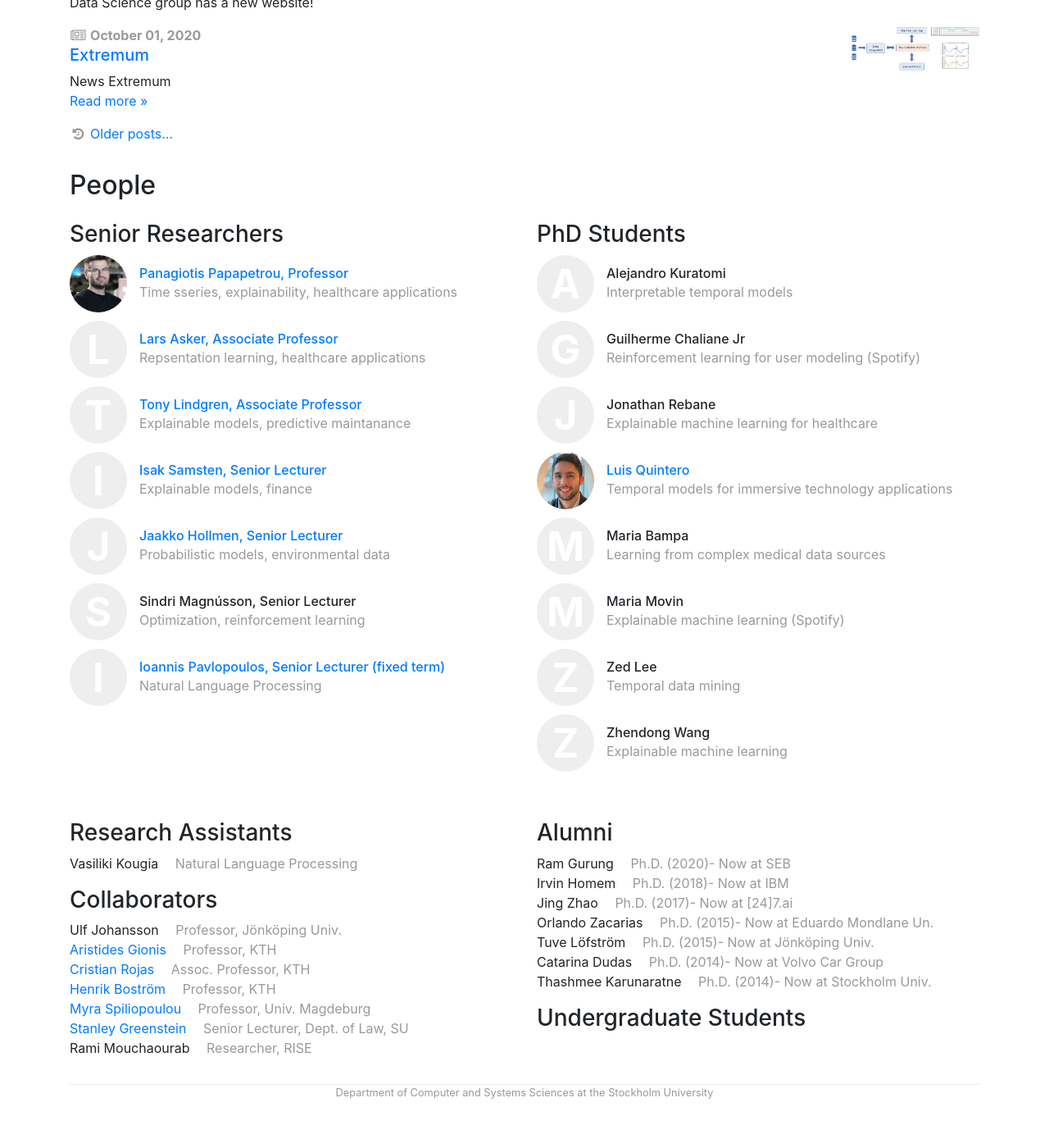
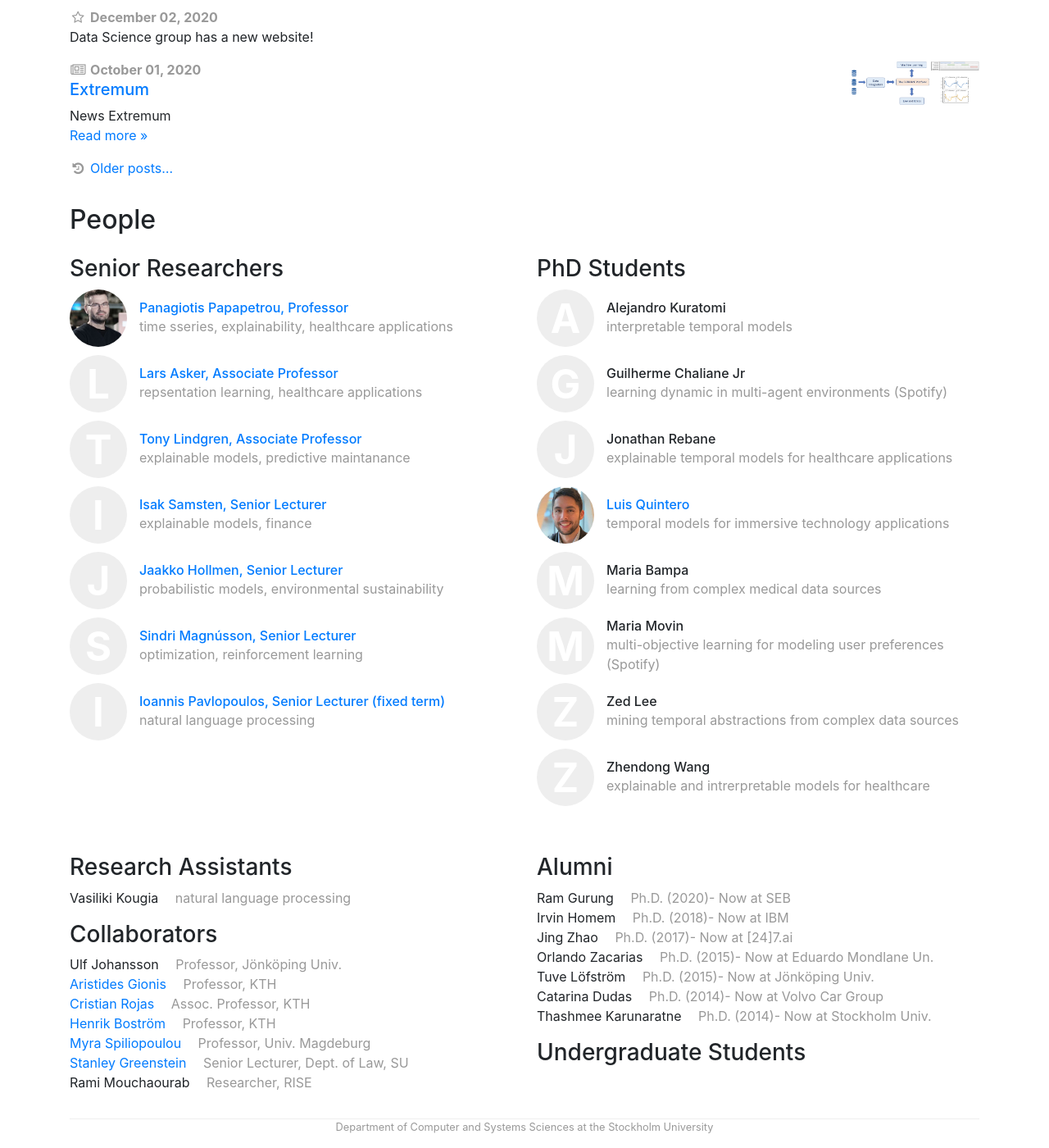
Before and after one commit to dsv-data-science/dsv-data-science.github.io, a Jekyll site: the page built from index.md, in a window 1280 px wide and 1400 px high, scrolled down 1572 px. Shown: the whole window at 82% size. Built offline with Jekyll 4.4.1, drawn with Linux system fonts in a browser that asks for light colours; before the commit the page ends 2930 px from its top, so only the background shows below that; some of the changed text lies outside the part shown.

Commit message:
panos changes more

```diff
--- a/_data/people.yml
+++ b/_data/people.yml
@@ -5,101 +5,96 @@ Papapetrou:
     webpage: "http://people.dsv.su.se/~panagiotis/"
     role: faculty
     image: /img/people/panagiotis_papapetrou-266x300.jpg
-    bio: Time sseries, explainability, healthcare applications
+    bio: time sseries, explainability, healthcare applications
 
 Asker:
     display_name: "Lars Asker, Associate Professor"
     webpage: "http://people.dsv.su.se/~asker/"
     role: faculty
-    bio: Repsentation learning, healthcare applications
+    bio: repsentation learning, healthcare applications
 
 Lindgren:
     display_name: "Tony Lindgren, Associate Professor"
     webpage: "https://people.dsv.su.se/~tony/"
     role: faculty
-    bio: Explainable models, predictive maintanance
+    bio: explainable models, predictive maintanance
 
 Samsten:
     display_name: "Isak Samsten, Senior Lecturer"
     webpage: "https://people.dsv.su.se/~isak-kar/"
     github: isaksamsten
     role: faculty
-    bio: Explainable models, finance
+    bio: explainable models, finance
 
 Hollmen:
     display_name: "Jaakko Hollmen, Senior Lecturer"
     webpage: "https://users.ics.aalto.fi/jhollmen/"
     role: faculty
-    bio: Probabilistic models, environmental data
+    bio: probabilistic models, environmental sustainability
 
 Magnusson:
     display_name: "Sindri Magnússon, Senior Lecturer"
+    webpage: "https://www.kth.se/profile/sindrim?l=en"
     role: faculty
-    bio: Optimization, reinforcement learning
+    bio: optimization, reinforcement learning
 
 Pavlopoulos:
     display_name: "Ioannis Pavlopoulos, Senior Lecturer (fixed term)"
     webpage: "https://www.su.se/english/profiles/iopa3492-1.453830"
     role: faculty
-    bio: Natural Language Processing
+    bio: natural language processing
 
 # PhD Students (phd)
 
 Kuratomi:
     display_name: "Alejandro Kuratomi"
     role: phd
-    bio: Interpretable temporal models
+    bio: interpretable temporal models
 
 Chaliane:
     display_name: "Guilherme Chaliane Jr"
     role: phd
-    bio: Reinforcement learning for user modeling (Spotify)
+    bio: learning dynamic in multi-agent environments  (Spotify)
 
 Rebane:
     display_name: "Jonathan Rebane"
     role: phd
-    bio: Explainable machine learning for healthcare
+    bio: explainable temporal models for healthcare applications
 
 Quintero:
     display_name: "Luis Quintero"
     role: phd
     webpage: "https://luiseduve.github.io/"
     image: /img/people/lq.jpg
-    bio: Temporal models for immersive technology applications
+    bio: temporal models for immersive technology applications
 
 Bampa:
     display_name: "Maria Bampa"
     role: phd
-    bio: Learning from complex medical data sources
+    bio: learning from complex medical data sources
 
 Movin:
     display_name: "Maria Movin"
     role: phd
-    bio: Explainable machine learning (Spotify)
+    bio: multi-objective learning for modeling user preferences (Spotify)
 
 Lee:
     display_name: "Zed Lee"
     role: phd
-    bio: Temporal data mining
+    bio: mining temporal abstractions from complex data sources
 
 Wang:
     display_name: "Zhendong Wang"
     role: phd
-    bio: Explainable machine learning
+    bio: explainable and intrerpretable models for healthcare
 
 # RESEARCH ASSISTANTS (researcher)
 
 Kougia:
     display_name: "Vasiliki Kougia"
     role: researcher
-    bio: Natural language processing
+    bio: natural language processing
 
-# RESEARCH ASSISTANTS (researcher)
-
-Kougia:
-    display_name: "Vasiliki Kougia"
-    role: researcher
-    bio: Natural Language Processing
 
 # AFFILIATED RESEARCHERS (affiliated)
 
--- a/index.md
+++ b/index.md
@@ -37,12 +37,15 @@ role-tables:
    <li>and natural language processing.</li>
    </ul>
    </p>
-<p>   Our main application areas include:
+<p>  The main application areas this group is focusing on include:
    <ul>
-   <li>including learning from electronic health records</li>
-   <li>integrated vehicle health management</li>
+   <li>healthcare and wellbeing</li>
+   <li>integrated vehicle health management and predictive maintanance</li>
+   <li>public health policies and epidemiological models</li>
+   <li>finance</li>
    <li>clinical text mining</li>
    <li>virtual reality and immersive technologies</li>
+   <li>environmental sustainabiity</li>
    </ul>
    </p>
 
```
Also changed, not shown: other parts of index.md (+2 -2 lines), research.md (+7 -7 lines).
